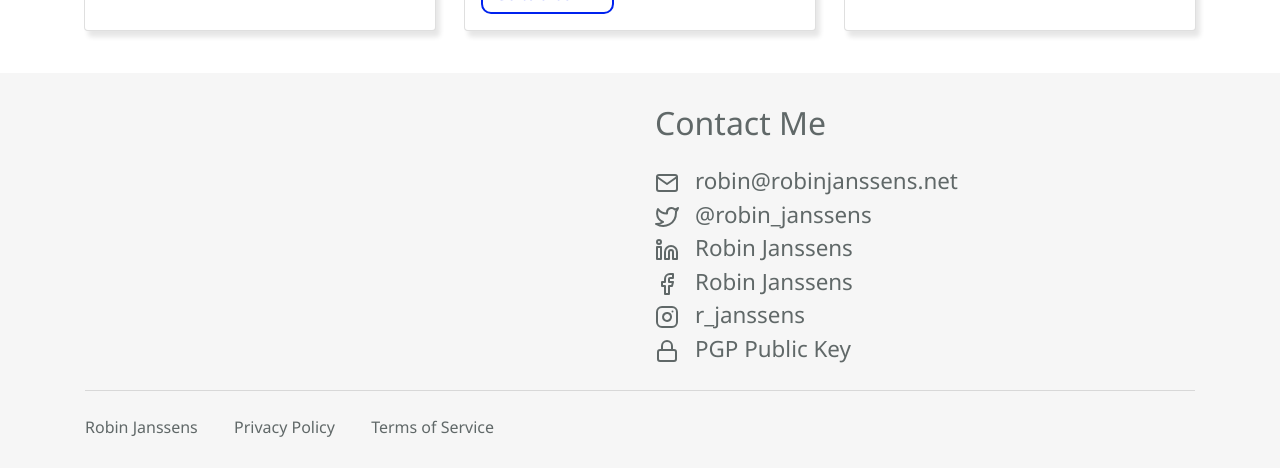
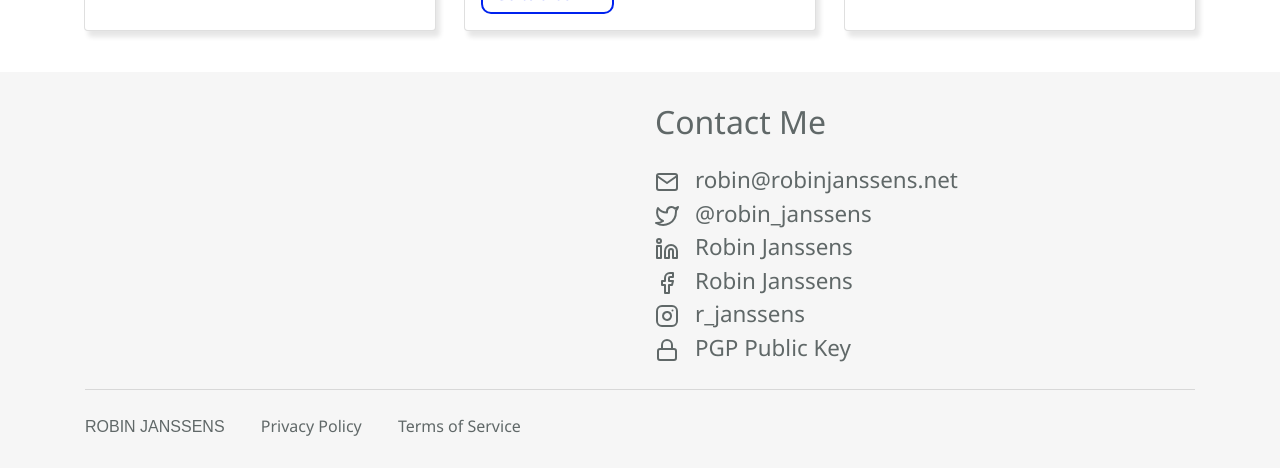
Before and after one commit to robinjanssens/robinjanssens.net, a Jekyll site: the page built from index.md, in a window 1280 px wide and 1400 px high, scrolled down 819 px. Shown: the part 929-1397 px from the top of the window. Built offline with Jekyll 4.4.1, drawn with Linux system fonts in a browser that asks for light colours; nearby versions of some CDN libraries; some web fonts are replaced; comment, search, counter and statistics services are not loaded.

Commit message:
fixed footer brand font

```diff
--- a/_includes/footer.html
+++ b/_includes/footer.html
@@ -18,7 +18,7 @@
     <hr>
     <div class="row">
       <div class="container footer-global">
-        <a href="https://robinjanssens.net" target="_blank" class="footer-brand">Robin Janssens</a>
+        <a href="https://robinjanssens.net" target="_blank" class="footer-brand">ROBIN JANSSENS</a>
         <a href="/privacy" target="_blank">Privacy Policy</a>
         <a href="/terms" target="_blank">Terms of Service</a>
       </div>
--- a/_sass/_footer.scss
+++ b/_sass/_footer.scss
@@ -52,7 +52,7 @@ $footer-hover-color: change-color($footer-text-color, $lightness: lightness($foo
     padding-top: 0.5rem;
     padding-bottom: 0.5rem;
 
-    .brand {
+    .footer-brand {
       font-family: 'Allerta', sans-serif;
     }
 
```
